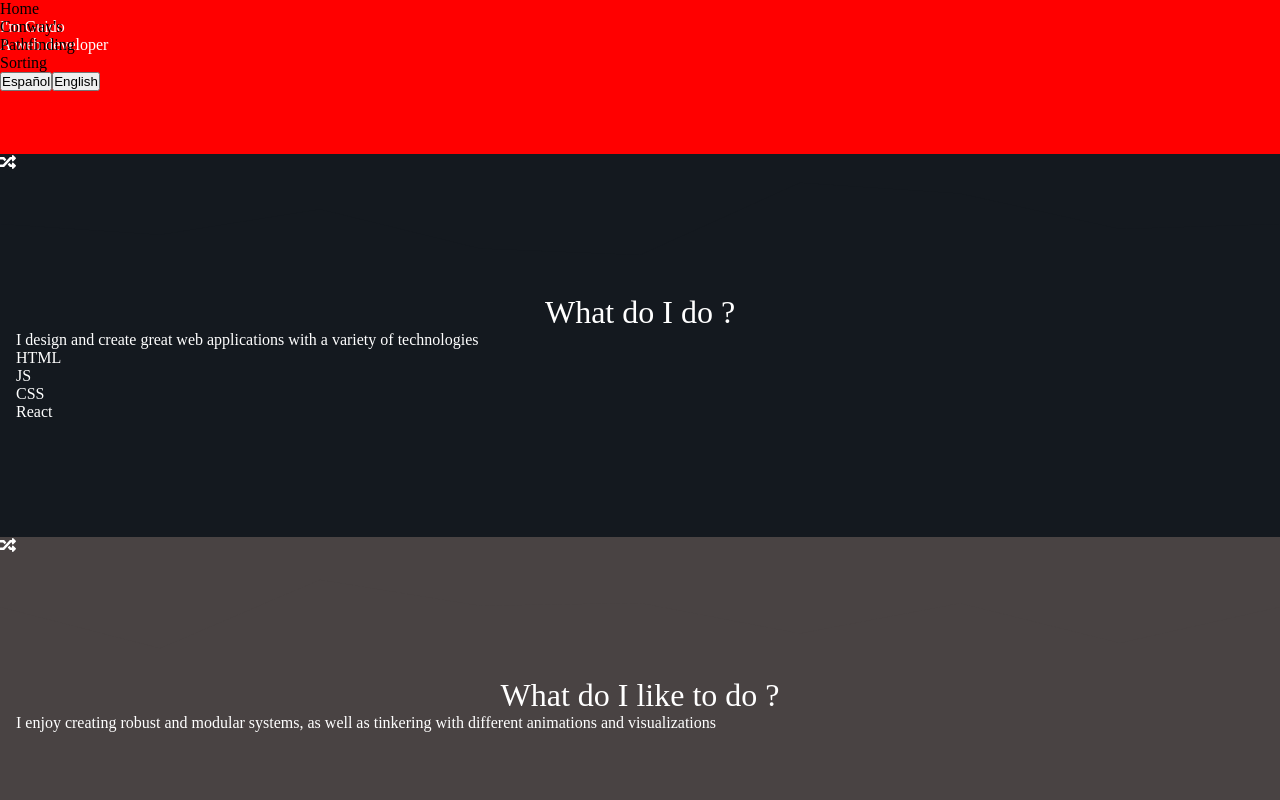
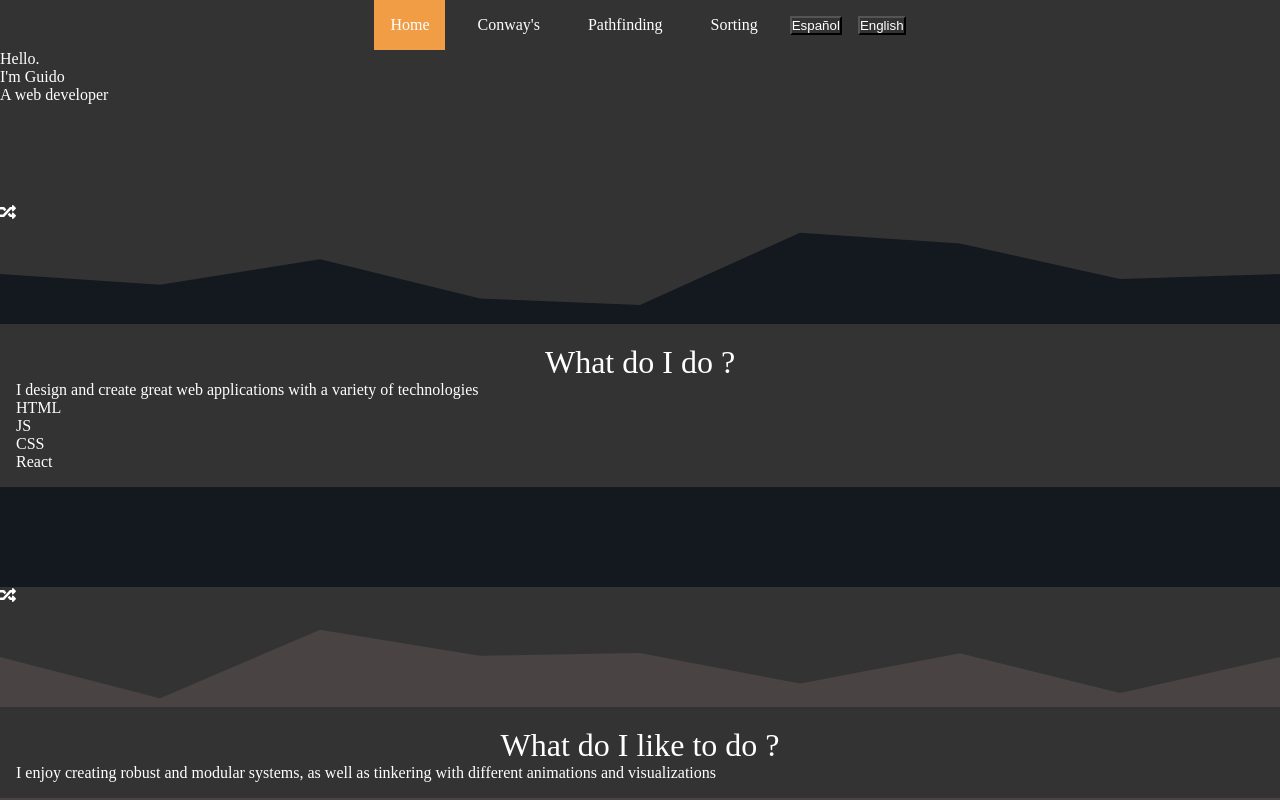
Before and after one commit to Takzzg/portfolio-v1, a Next.js app: page / in a window 1280 px wide. Shown: the top 800 px of the page. Built offline with nearby package versions, Linux system fonts and the light colour scheme.

Commit message:
some navbar styles

```diff
--- /dev/null
+++ b/components/Layout/Navbar/NavLink.tsx
@@ -0,0 +1,29 @@
+import Link from "next/link";
+import styled from "styled-components";
+
+interface StyledNavLinkProps {
+	active: boolean;
+}
+
+const StyledNavLink = styled.div<StyledNavLinkProps>`
+	padding: 1rem;
+	cursor: pointer;
+	background-color: ${(props) => props.active && props.theme.main};
+`;
+
+interface Props {
+	href: string;
+	title: string;
+	active: boolean;
+	color?: string;
+}
+
+const NavLink = ({ href, title, active, color }: Props) => {
+	return (
+		<Link href={href} passHref>
+			<StyledNavLink active={active}>{title}</StyledNavLink>
+		</Link>
+	);
+};
+
+export default NavLink;
--- a/components/Layout/Navbar/NavLink/NavLink.tsx
+++ /dev/null
@@ -1,22 +0,0 @@
-import Link from "next/link";
-
-interface Props {
-	href: string;
-	title: string;
-	active: boolean;
-	color?: string;
-}
-
-const NavLink = ({ href, title, active, color }: Props) => {
-	const bg = active ? (color ? color : "red") : "";
-
-	return (
-		<Link href={href} passHref>
-			<div className={"button"} style={{ backgroundColor: bg }}>
-				{title}
-			</div>
-		</Link>
-	);
-};
-
-export default NavLink;
--- a/components/Layout/Navbar/Navbar.tsx
+++ b/components/Layout/Navbar/Navbar.tsx
@@ -1,7 +1,19 @@
-import NavLink from "./NavLink/NavLink";
+import NavLink from "./NavLink";
 import { useRouter } from "next/router";
 import { useContext } from "react";
 import { langCtx } from "../../../context/Lang";
+import styled from "styled-components";
+
+const StyledNavBar = styled.div`
+	top: 0;
+	z-index: 10;
+	position: sticky;
+
+	display: flex;
+	gap: 1rem;
+	align-items: center;
+	justify-content: center;
+`;
 
 const Navbar = () => {
 	const router = useRouter();
@@ -15,8 +27,7 @@ const Navbar = () => {
 	];
 
 	return (
-		<div className={"navCont"} style={router.pathname === "/" ? { position: "fixed" } : { position: "sticky" }}>
-			<div className={"navbar"}>
+		<StyledNavBar>
 			{buttons.map((b, i) => (
 				<NavLink
 					key={b.href}
@@ -41,8 +52,7 @@ const Navbar = () => {
 			>
 				English
 			</button>
-			</div>
-		</div>
+		</StyledNavBar>
 	);
 };
 
--- a/styled/global.ts
+++ b/styled/global.ts
@@ -5,6 +5,8 @@ const GlobalStyle = createGlobalStyle`
         padding: 0;
         margin: 0;
         box-sizing: border-box;
+        color: ${(props) => props.theme.text};
+        background-color: ${(props) => props.theme.background};
     }
 `;
 
--- a/styled/index.ts
+++ b/styled/index.ts
@@ -1,11 +1,5 @@
 import styled from "styled-components";
 
-const StyledIndex = styled.div`
-	background-color: red;
-
-	.mainCont {
-		color: ${(props) => props.theme.text};
-	}
-`;
+const StyledIndex = styled.div``;
 
 export default StyledIndex;
--- a/styled/theme.ts
+++ b/styled/theme.ts
@@ -18,8 +18,8 @@ const theme: iThemes = {
 		text: "#000",
 	},
 	dark: {
-		main: "#111",
-		secondary: "#222",
+		main: "rgb(241, 157, 69)",
+		secondary: "#33B3A6",
 		background: "#333",
 		text: "#fff",
 	},
```
Lines whose indentation alone changed are shown as unchanged.
